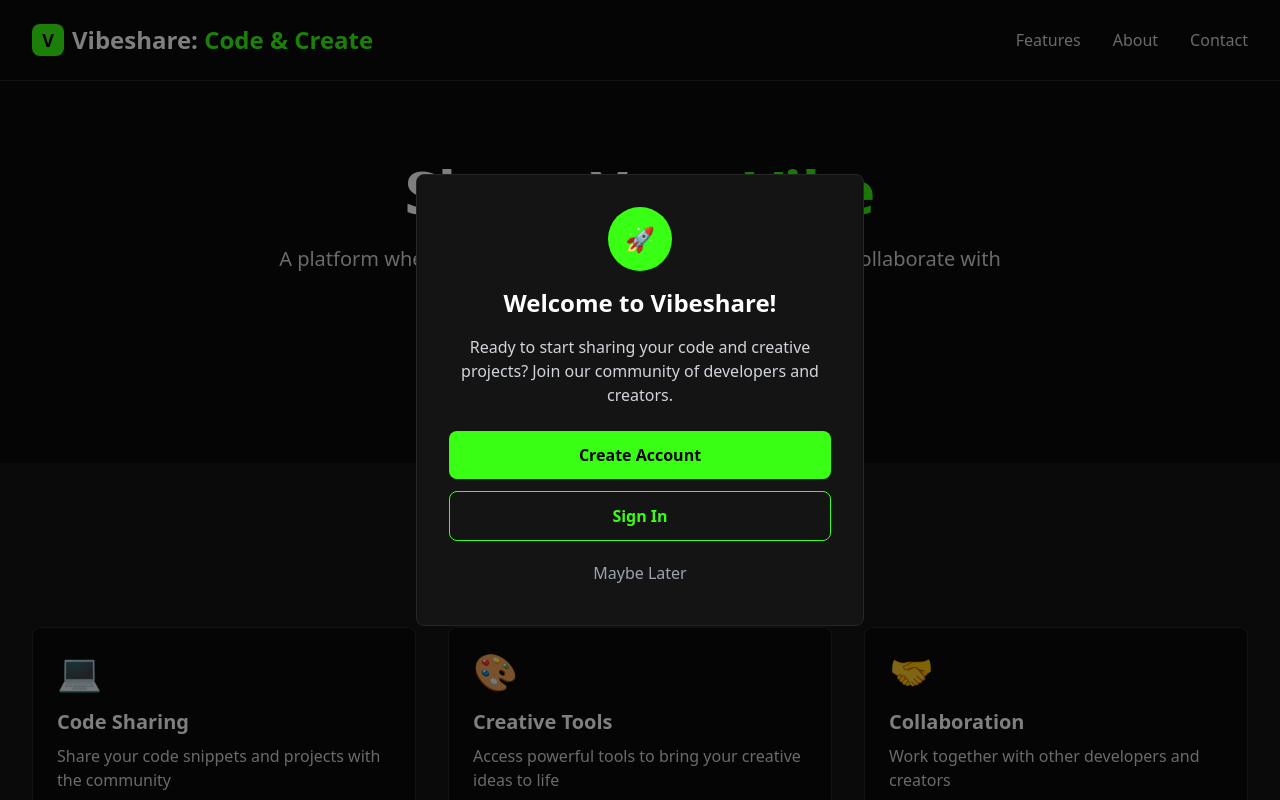
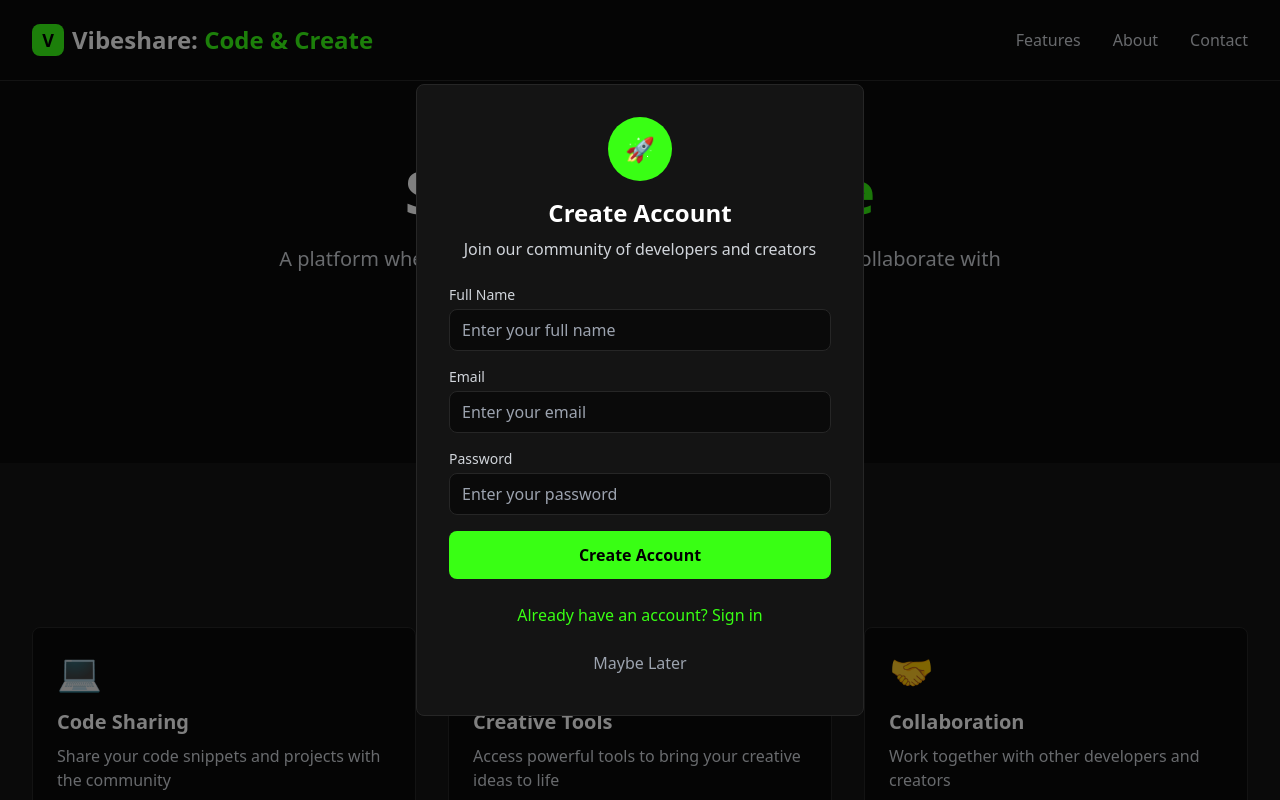
Before and after one commit to ja154/vibe_share, a React (Vite) app: page / in a window 1280 px wide. Both pictures are taken after a click on the button "Get Started". Shown: the top 800 px of the page. Built offline with nearby package versions, Linux system fonts and the light colour scheme.

Commit message:
Updated App.jsx

```diff
--- a/src/App.jsx
+++ b/src/App.jsx
@@ -1,4 +1,6 @@
 import React, { useState, useEffect } from 'react';
+import AuthModal from './components/AuthModal';
+import { supabase } from './lib/supabase';
 
 const FeatureCard = ({ icon, title, description }) => {
   return (
@@ -13,6 +15,7 @@ const FeatureCard = ({ icon, title, description }) => {
 const App = () => {
   const [isLoading, setIsLoading] = useState(true);
   const [showModal, setShowModal] = useState(false);
+  const [user, setUser] = useState(null);
 
   useEffect(() => {
     const timer = setTimeout(() => {
@@ -22,8 +25,28 @@ const App = () => {
     return () => clearTimeout(timer);
   }, []);
 
+  useEffect(() => {
+    // Get initial session
+    supabase.auth.getSession().then(({ data: { session } }) => {
+      setUser(session?.user ?? null);
+    });
+
+    // Listen for auth changes
+    const {
+      data: { subscription },
+    } = supabase.auth.onAuthStateChange((_event, session) => {
+      setUser(session?.user ?? null);
+    });
+
+    return () => subscription.unsubscribe();
+  }, []);
+
   const handleGetStarted = () => {
-    setShowModal(true);
+    if (user) {
+      alert('You are already signed in!');
+    } else {
+      setShowModal(true);
+    }
   };
 
   const handleCloseModal = () => {
@@ -52,10 +75,11 @@ const App = () => {
     }
   };
 
-  const handleAuthAction = (action) => {
-    console.log(`${action} clicked - would redirect to authentication`);
-    // In a real app, this would handle authentication
-    alert(`${action} functionality would be implemented here`);
+  const handleSignOut = async () => {
+    const { error } = await supabase.auth.signOut();
+    if (error) {
+      console.error('Error signing out:', error);
+    }
   };
 
   if (isLoading) {
@@ -102,6 +126,14 @@ const App = () => {
               >
                 Contact
               </button>
+              {user && (
+                <button
+                  onClick={handleSignOut}
+                  className="text-gray-300 hover:text-neon-green transition-colors cursor-pointer"
+                >
+                  Sign Out
+                </button>
+              )}
             </nav>
           </div>
         </div>
@@ -122,7 +154,7 @@ const App = () => {
               onClick={handleGetStarted}
               className="bg-neon-green text-black px-8 py-3 rounded-lg font-semibold hover:bg-green-400 transition-colors"
             >
-              Get Started
+              {user ? 'Welcome Back!' : 'Get Started'}
             </button>
             <button
               onClick={handleLearnMore}
@@ -206,48 +238,8 @@ const App = () => {
         </div>
       </footer>
 
-      {/* Get Started Modal */}
-      {showModal && (
-        <div
-          className="fixed inset-0 bg-black bg-opacity-50 flex items-center justify-center z-50"
-          onClick={handleCloseModal}
-        >
-          <div
-            className="bg-card-bg border border-border-color rounded-lg p-8 max-w-md w-full mx-4"
-            onClick={(e) => e.stopPropagation()}
-          >
-            <div className="text-center">
-              <div className="w-16 h-16 bg-neon-green rounded-full flex items-center justify-center mx-auto mb-4">
-                <span className="text-black font-bold text-2xl">🚀</span>
-              </div>
-              <h3 className="text-2xl font-bold mb-4">Welcome to Vibeshare!</h3>
-              <p className="text-gray-300 mb-6">
-                Ready to start sharing your code and creative projects? Join our community of developers and creators.
-              </p>
-              <div className="space-y-3">
-                <button
-                  onClick={() => handleAuthAction('Create Account')}
-                  className="w-full bg-neon-green text-black py-3 rounded-lg font-semibold hover:bg-green-400 transition-colors"
-                >
-                  Create Account
-                </button>
-                <button
-                  onClick={() => handleAuthAction('Sign In')}
-                  className="w-full border border-neon-green text-neon-green py-3 rounded-lg font-semibold hover:bg-neon-green hover:text-black transition-colors"
-                >
-                  Sign In
-                </button>
-                <button
-                  onClick={handleCloseModal}
-                  className="w-full text-gray-400 py-2 hover:text-white transition-colors"
-                >
-                  Maybe Later
-                </button>
-              </div>
-            </div>
-          </div>
-        </div>
-      )}
+      {/* Authentication Modal */}
+      <AuthModal showModal={showModal} onClose={handleCloseModal} />
     </div>
   );
 };
--- /dev/null
+++ b/src/components/AuthModal.jsx
@@ -0,0 +1,204 @@
+import React, { useState } from 'react';
+import { supabase } from '../lib/supabase';
+
+const AuthModal = ({ showModal, onClose }) => {
+  const [isSignUp, setIsSignUp] = useState(true);
+  const [email, setEmail] = useState('');
+  const [password, setPassword] = useState('');
+  const [name, setName] = useState('');
+  const [loading, setLoading] = useState(false);
+  const [error, setError] = useState('');
+  const [success, setSuccess] = useState('');
+
+  const handleSubmit = async (e) => {
+    e.preventDefault();
+    setLoading(true);
+    setError('');
+    setSuccess('');
+
+    try {
+      if (isSignUp) {
+        // Sign up new user
+        const { data, error } = await supabase.auth.signUp({
+          email,
+          password,
+          options: {
+            data: {
+              name: name,
+            }
+          }
+        });
+
+        if (error) throw error;
+
+        if (data.user) {
+          // Create profile in profiles table
+          const { error: profileError } = await supabase
+            .from('profiles')
+            .insert([
+              {
+                id: data.user.id,
+                name: name,
+                avatar_url: `https://api.dicebear.com/7.x/avataaars/svg?seed=${name}`,
+              }
+            ]);
+
+          if (profileError) {
+            console.error('Profile creation error:', profileError);
+          }
+
+          setSuccess('Account created successfully! Please check your email to verify your account.');
+          setEmail('');
+          setPassword('');
+          setName('');
+        }
+      } else {
+        // Sign in existing user
+        const { data, error } = await supabase.auth.signInWithPassword({
+          email,
+          password,
+        });
+
+        if (error) throw error;
+
+        setSuccess('Signed in successfully!');
+        setTimeout(() => {
+          onClose();
+        }, 1500);
+      }
+    } catch (error) {
+      setError(error.message);
+    } finally {
+      setLoading(false);
+    }
+  };
+
+  const toggleMode = () => {
+    setIsSignUp(!isSignUp);
+    setError('');
+    setSuccess('');
+    setEmail('');
+    setPassword('');
+    setName('');
+  };
+
+  if (!showModal) return null;
+
+  return (
+    <div
+      className="fixed inset-0 bg-black bg-opacity-50 flex items-center justify-center z-50"
+      onClick={onClose}
+    >
+      <div
+        className="bg-card-bg border border-border-color rounded-lg p-8 max-w-md w-full mx-4"
+        onClick={(e) => e.stopPropagation()}
+      >
+        <div className="text-center mb-6">
+          <div className="w-16 h-16 bg-neon-green rounded-full flex items-center justify-center mx-auto mb-4">
+            <span className="text-black font-bold text-2xl">🚀</span>
+          </div>
+          <h3 className="text-2xl font-bold mb-2">
+            {isSignUp ? 'Create Account' : 'Welcome Back'}
+          </h3>
+          <p className="text-gray-300">
+            {isSignUp
+              ? 'Join our community of developers and creators'
+              : 'Sign in to your Vibeshare account'
+            }
+          </p>
+        </div>
+
+        <form onSubmit={handleSubmit} className="space-y-4">
+          {isSignUp && (
+            <div>
+              <label htmlFor="name" className="block text-sm font-medium text-gray-300 mb-1">
+                Full Name
+              </label>
+              <input
+                type="text"
+                id="name"
+                value={name}
+                onChange={(e) => setName(e.target.value)}
+                required
+                className="w-full px-3 py-2 bg-primary-bg border border-border-color rounded-lg text-white focus:outline-none focus:border-neon-green"
+                placeholder="Enter your full name"
+              />
+            </div>
+          )}
+
+          <div>
+            <label htmlFor="email" className="block text-sm font-medium text-gray-300 mb-1">
+              Email
+            </label>
+            <input
+              type="email"
+              id="email"
+              value={email}
+              onChange={(e) => setEmail(e.target.value)}
+              required
+              className="w-full px-3 py-2 bg-primary-bg border border-border-color rounded-lg text-white focus:outline-none focus:border-neon-green"
+              placeholder="Enter your email"
+            />
+          </div>
+
+          <div>
+            <label htmlFor="password" className="block text-sm font-medium text-gray-300 mb-1">
+              Password
+            </label>
+            <input
+              type="password"
+              id="password"
+              value={password}
+              onChange={(e) => setPassword(e.target.value)}
+              required
+              minLength={6}
+              className="w-full px-3 py-2 bg-primary-bg border border-border-color rounded-lg text-white focus:outline-none focus:border-neon-green"
+              placeholder="Enter your password"
+            />
+          </div>
+
+          {error && (
+            <div className="bg-red-900 border border-red-700 text-red-300 px-4 py-2 rounded-lg text-sm">
+              {error}
+            </div>
+          )}
+
+          {success && (
+            <div className="bg-green-900 border border-green-700 text-green-300 px-4 py-2 rounded-lg text-sm">
+              {success}
+            </div>
+          )}
+
+          <button
+            type="submit"
+            disabled={loading}
+            className="w-full bg-neon-green text-black py-3 rounded-lg font-semibold hover:bg-green-400 transition-colors disabled:opacity-50 disabled:cursor-not-allowed"
+          >
+            {loading ? 'Processing...' : (isSignUp ? 'Create Account' : 'Sign In')}
+          </button>
+        </form>
+
+        <div className="mt-6 text-center">
+          <button
+            onClick={toggleMode}
+            className="text-neon-green hover:text-green-400 transition-colors"
+          >
+            {isSignUp
+              ? 'Already have an account? Sign in'
+              : "Don't have an account? Sign up"
+            }
+          </button>
+        </div>
+
+        <button
+          onClick={onClose}
+          className="w-full text-gray-400 py-2 mt-4 hover:text-white transition-colors"
+        >
+          Maybe Later
+        </button>
+      </div>
+    </div>
+  );
+};
+
+export default AuthModal;
--- /dev/null
+++ b/src/lib/supabase.js
@@ -0,0 +1,6 @@
+import { createClient } from '@supabase/supabase-js'
+
+const supabaseUrl = 'https://myaltytkgiejtkvvsesejd.supabase.co'
+const supabaseAnonKey = 'eyJhbGciOiJIUzI1NiIsInR5cCI6IkpXVCJ9.eyJpc3MiOiJzdXBhYmFzZSIsInJlZiI6Im15YWx0eWtnaWVqdGt2dnNlc2pkIiwicm9sZSI6ImFub24iLCJpYXQiOjE3NTIwNjYwMjAsImV4cCI6MjA2NzY0MjAyMH0.I9JtpCVyBNstVk27bvTV2m9ngyujdFPoQsHC6csUPfg'
+
+export const supabase = createClient(supabaseUrl, supabaseAnonKey)
```
